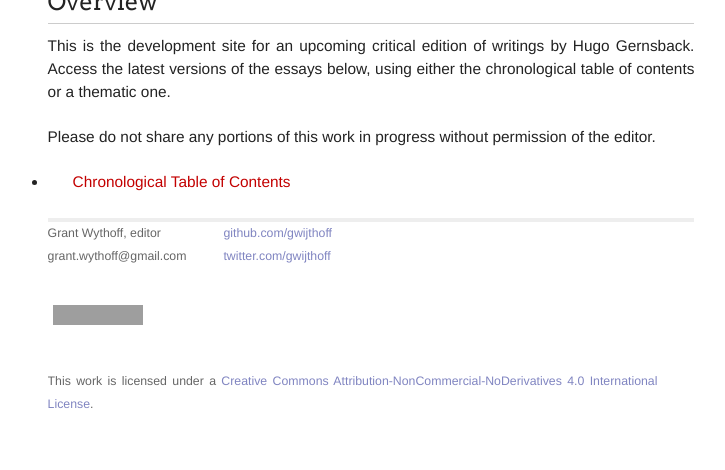
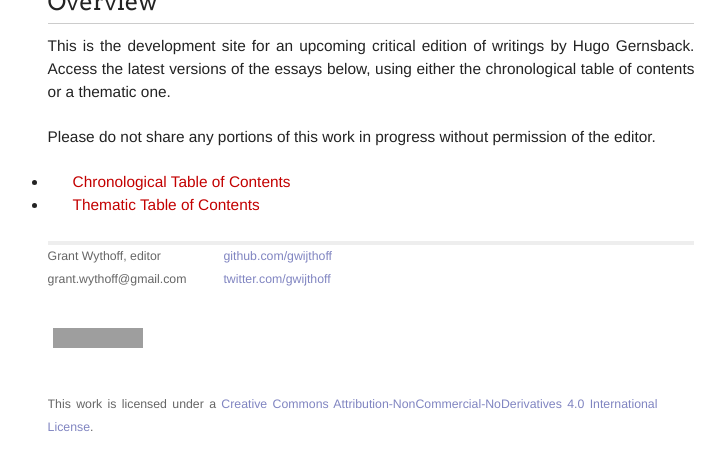
Before and after one commit to gwijthoff/perversity_of_things, a Jekyll site: the page built from index.md, in a window 1280 px wide, cut to the strip 179-910 px from the top of the page. Shown: the top 470 px of the strip, without its empty margins (244-969 px from the left). Built offline with Jekyll 4.4.1, drawn with Linux system fonts in a browser that asks for light colours; grey boxes are pictures that could not be loaded.

Commit message:
TOC edits

```diff
--- a/index.md
+++ b/index.md
@@ -9,3 +9,4 @@ This is the development site for an upcoming critical edition of writings by Hug
 Please do not share any portions of this work in progress without permission of the editor.
 
 - [Chronological Table of Contents](http://gernsback.wythoff.net/TOC_web.html)
+- [Thematic Table of Contents](http://gernsback.wythoff.net/TOC_thematic.html)
```
Also changed, not shown: TOC_thematic.md (renamed from _TOC_thematic.md).
